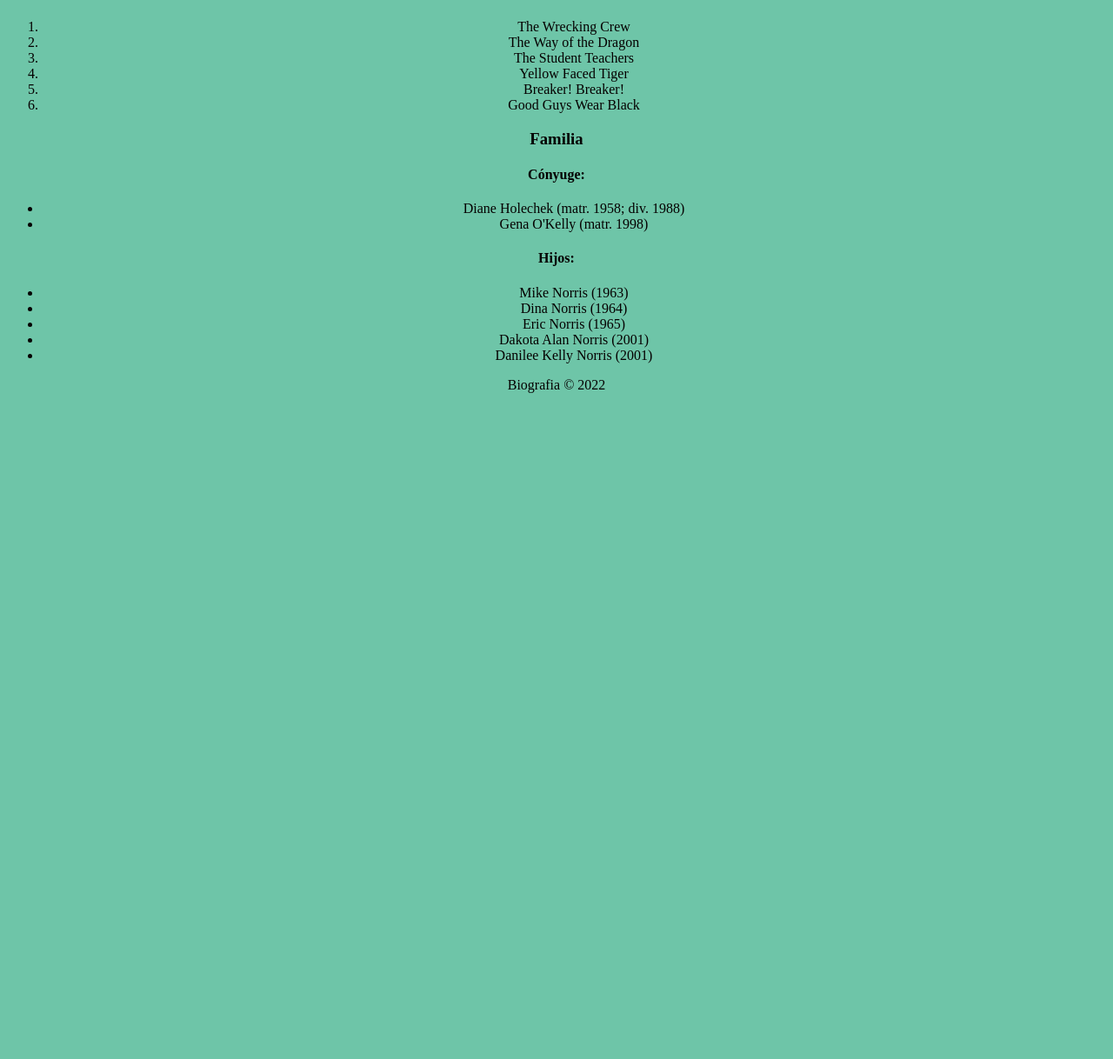
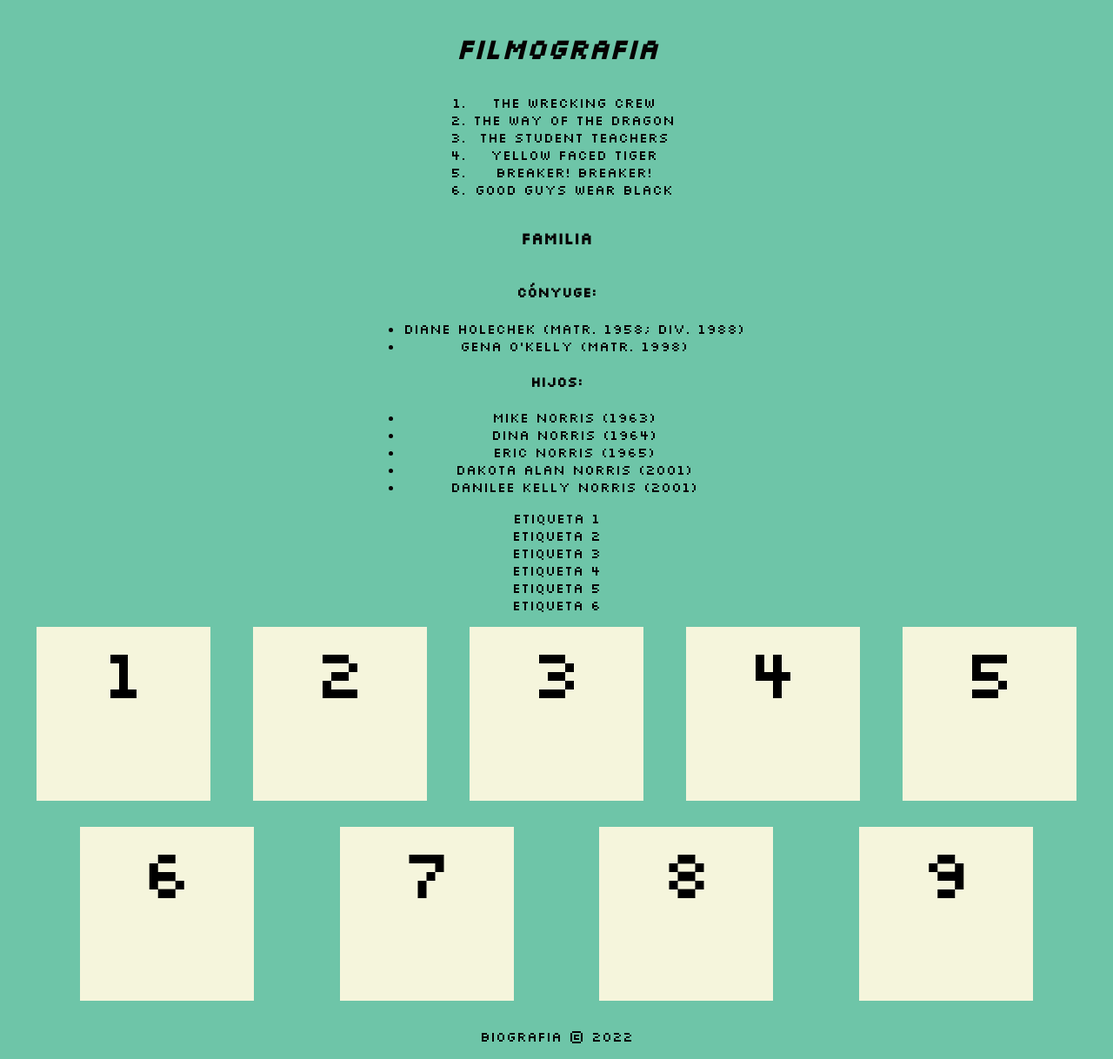
Before and after one commit to NataliaAdorno/clasecss1, a plain HTML site: page index.html in a window 1280 px wide. Shown: the part 851-2069 px from the top of the page at 87% size. Before the commit the page ends 1319 px from the top, so only its background shows below. Drawn offline with Linux system fonts and the light colour scheme.

Commit message:
clase css

```diff
--- a/estilos.css
+++ b/estilos.css
@@ -2,6 +2,7 @@
     background-color: rgb(110, 197, 168);
     color:rgb(5, 1, 1);
     text-align: center;
+    font-family: 'Silkscreen';
 }
 
 #imgperfil{
@@ -24,3 +25,34 @@ h2{
     text-align: center;
     margin-left: 15%;
 }
+
+.divInline{
+    display: block;
+}
+
+#familia{
+    display: inline-block;
+}
+
+#filmografia{
+    display:inline-block;
+}
+
+#biografia{
+    display: inline;
+}
+
+.flexelemento{
+    width: 200px;
+    height: 200px;
+    background-color: beige;
+    margin: 15px;
+    color: black;
+    font-size: 500%;
+
+}
+.flexcontenedor{
+    display:flex;
+    flex-wrap:wrap;
+    justify-content: space-evenly;
+}
--- a/index.html
+++ b/index.html
@@ -5,6 +5,7 @@
     <meta name="viewport" content="width=device-width, initial-scale=1.0">
     <title>Chuck Norris - Biografia</title>
     <link rel="stylesheet" href="./estilos.css"/>
+    <link rel="stylesheet" href="https://fonts.googleapis.com/css?family=Silkscreen"/>
 </head>
 <body>
     <main>
@@ -22,7 +23,7 @@
 					Norris nació en Ryan, Oklahoma el 10 de marzo de 1940, hijo de Ray Norris y de Wilma Scarberry. Norris ha declarado que tiene raíces irlandesas y cheroquis. Su nombre lo tiene en honor al ministro de su padre, Carlos Berry. Tiene dos hermanos más jóvenes, Wieland (1943-1970; muerto en Vietnam) y Aaron (1951-, productor de Hollywood). Cuando Norris tenía dieciséis años, sus padres se divorciaron; se trasladó más tarde con su madre y hermanos a Prairie Village, Kansas, y luego a Torrance, California.			</p>
 				<br>
 			</div>
-			<div>
+			<div id="filmografia">
 				<h3 class="titulos">Filmografia</h3>
 				<ol>
 					<li>The Wrecking Crew</li>
@@ -33,9 +34,9 @@
 					<li>Good Guys Wear Black</li>
 				</ol>
 			</div>
-			<div>
-				<h3>Familia</h3>
-				<div>
+			<h3>Familia</h3>
+			<div id="familia">
+                <div>
 					<h4>Cónyuge:</h4>
 					<ul>
 						<li>Diane Holechek (matr. 1958; div. 1988)</li>
@@ -54,6 +55,24 @@
 				</div>
 			</div>
         </div>
+        </div class= "divInline">
+             <a class= "divInline">etiqueta 1</a>
+             <a class= "divInline">etiqueta 2</a>
+             <a class= "divInline">etiqueta 3</a>
+             <a class= "divInline">etiqueta 4</a>
+             <a class= "divInline">etiqueta 5</a>
+             <a class= "divInline">etiqueta 6</a>
+        </div>
+        <div class="flexcontenedor">
+            <div class="flexelemento">1</div>
+            <div class="flexelemento">2</div>
+            <div class="flexelemento">3</div>
+            <div class="flexelemento">4</div>
+            <div class="flexelemento">5</div>
+            <div class="flexelemento">6</div>
+            <div class="flexelemento">7</div>
+            <div class="flexelemento">8</div>
+            <div class="flexelemento">9</div>
     </main>
     <footer >
         <p>Biografia &copy; 2022</p>
```
